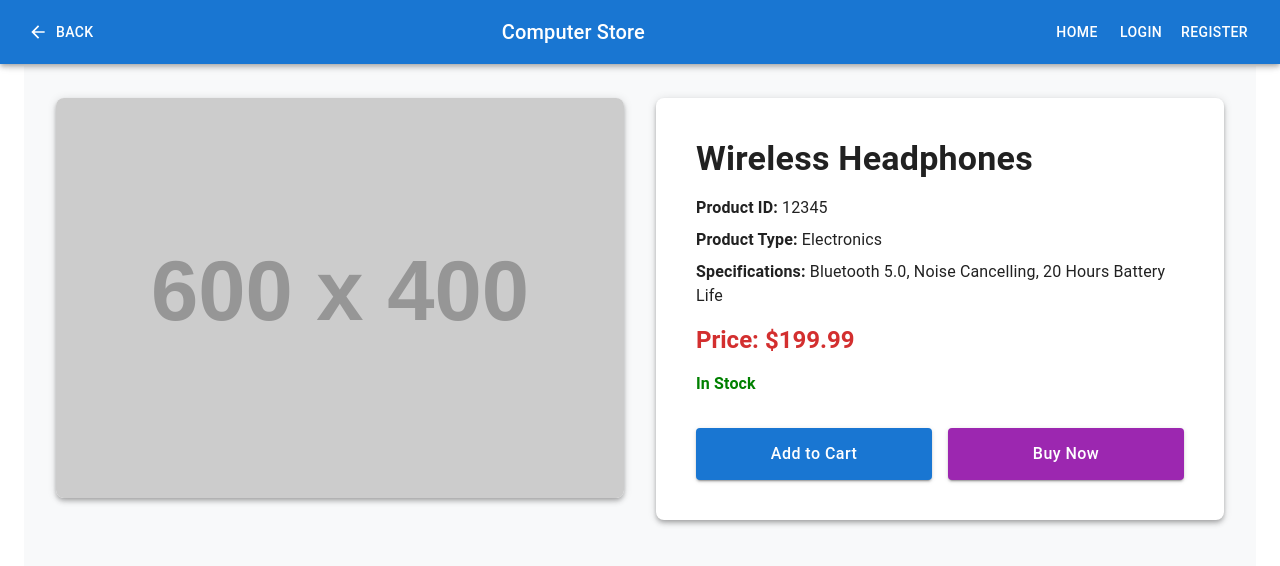
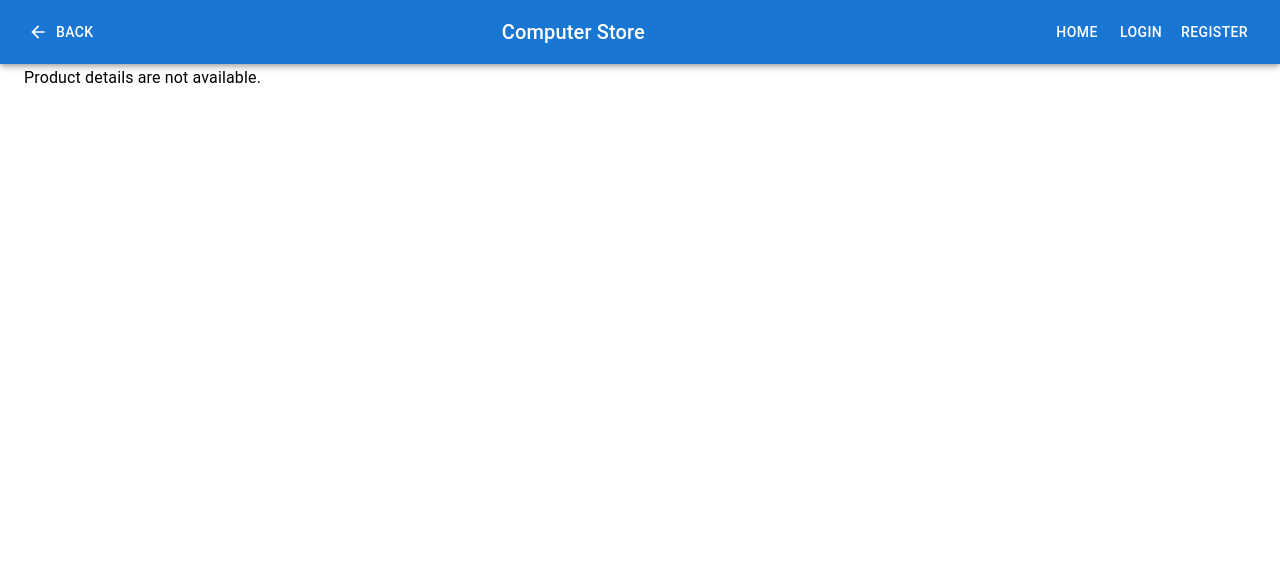
Before and after one commit to Yigao-Zhao/project-assignment-4-group-16, a React (Create React App) app in the folder front_end/laptop-shopping-mall/: page /productDetail in a window 1280 px wide. Shown: the top 566 px of the page. Built offline with nearby package versions, Linux system fonts and the light colour scheme.

Commit message:
detail back end linked and structrue of rating

```diff
--- a/front_end/laptop-shopping-mall/src/pages/ProductDetail/productDetail.jsx
+++ b/front_end/laptop-shopping-mall/src/pages/ProductDetail/productDetail.jsx
@@ -1,4 +1,4 @@
-import React from "react";
+import React, { useState } from "react";
 import {
   Box,
   Typography,
@@ -7,20 +7,48 @@ import {
   CardContent,
   CardMedia,
   Button,
+  TextField,
+  Snackbar,
+  Alert,
 } from "@mui/material";
+import { useLocation } from "react-router-dom";
 
 const ProductDetail = () => {
-  // Example product data
-  const product = {
-    ProductID: "12345",
-    ProductName: "Wireless Headphones",
-    ProductType: "Electronics",
-    ProductSpecifications:
-      "Bluetooth 5.0, Noise Cancelling, 20 Hours Battery Life",
-    ProductImage: "https://via.placeholder.com/600x400", // Replace with actual image URL
-    ProductPrice: "$199.99",
-    ProductStock: "In Stock",
+  const location = useLocation();
+  const product = location.state?.product; // 从路由状态中接收产品数据
+  const [reviews, setReviews] = useState([
+    // 静态 DEMO 评论数据
+    { rating: 5, text: "Excellent product!" },
+    { rating: 4, text: "Very good, but a bit pricey." },
+  ]);
+  const [newReview, setNewReview] = useState(""); // 用户输入的新评论
+  const [rating, setRating] = useState(0); // 用户输入的新评分
+  const [openSnackbar, setOpenSnackbar] = useState(false); // 控制提示框
+  const [snackbarMessage, setSnackbarMessage] = useState(""); // 提示消息
+  const [snackbarSeverity, setSnackbarSeverity] = useState("success"); // 提示类型
+
+  // 提交评论
+  const handleSubmitReview = () => {
+    if (!rating || !newReview) {
+      setSnackbarMessage("Please provide both rating and review.");
+      setSnackbarSeverity("error");
+      setOpenSnackbar(true);
+      return;
+    }
+
+    // 模拟新增评论（静态数据）
+    setReviews((prev) => [...prev, { rating, text: newReview }]);
+    setNewReview("");
+    setRating(0);
+    setSnackbarMessage("Review added successfully!");
+    setSnackbarSeverity("success");
+    setOpenSnackbar(true);
   };
+
+  if (!product) {
+    // 如果没有产品数据，提示用户
+    return <Typography>Product details are not available.</Typography>;
+  }
 
   return (
     <Box
@@ -30,17 +58,10 @@ const ProductDetail = () => {
         padding: 4,
       }}
     >
-      {/* Product Page Layout */}
       <Grid container spacing={4} justifyContent="center">
-        {/* Product Image Section */}
+        {/* 产品图片 */}
         <Grid item xs={12} md={6}>
-          <Card
-            sx={{
-              boxShadow: 4,
-              borderRadius: 2,
-              overflow: "hidden",
-            }}
-          >
+          <Card sx={{ boxShadow: 4, borderRadius: 2, overflow: "hidden" }}>
             <CardMedia
               component="img"
               image={product.ProductImage}
@@ -54,7 +75,7 @@ const ProductDetail = () => {
           </Card>
         </Grid>
 
-        {/* Product Details Section */}
+        {/* 产品详情 */}
         <Grid item xs={12} md={6}>
           <Card
             sx={{
@@ -65,14 +86,7 @@ const ProductDetail = () => {
             }}
           >
             <CardContent>
-              <Typography
-                variant="h4"
-                component="div"
-                sx={{
-                  fontWeight: "bold",
-                  mb: 2,
-                }}
-              >
+              <Typography variant="h4" sx={{ fontWeight: "bold", mb: 2 }}>
                 {product.ProductName}
               </Typography>
               <Typography variant="body1" sx={{ mb: 1 }}>
@@ -84,66 +98,72 @@ const ProductDetail = () => {
               <Typography variant="body1" sx={{ mb: 1 }}>
                 <strong>Specifications:</strong> {product.ProductSpecifications}
               </Typography>
-              <Typography
-                variant="h5"
-                sx={{
-                  fontWeight: "bold",
-                  color: "#d32f2f",
-                  my: 2,
-                }}
-              >
-                Price: {product.ProductPrice}
+              <Typography variant="h5" sx={{ fontWeight: "bold", color: "#d32f2f", my: 2 }}>
+                Price: ${product.ProductPrice}
               </Typography>
-              <Typography
-                variant="body1"
-                sx={{
-                  color: product.ProductStock === "In Stock" ? "green" : "red",
-                  fontWeight: "bold",
-                }}
-              >
-                {product.ProductStock}
+              <Typography variant="body1" sx={{ color: "green", fontWeight: "bold" }}>
+                {product.ProductStock || "In Stock"}
               </Typography>
             </CardContent>
-
-            {/* Action Buttons */}
-            <Box
-              sx={{
-                display: "flex",
-                justifyContent: "space-between",
-                padding: 2,
-                gap: 2,
-              }}
-            >
-              <Button
-                variant="contained"
-                color="primary"
-                fullWidth
-                sx={{
-                  textTransform: "none",
-                  fontSize: "1rem",
-                  py: 1.5,
-                  backgroundColor: "#1976d2",
-                  ":hover": { backgroundColor: "#125ea0" },
-                }}
-              >
-                Add to Cart
-              </Button>
-              <Button
-                variant="contained"
-                color="secondary"
-                fullWidth
-                sx={{
-                  textTransform: "none",
-                  fontSize: "1rem",
-                  py: 1.5,
-                }}
-              >
-                Buy Now
-              </Button>
-            </Box>
           </Card>
         </Grid>
       </Grid>
+
+      {/* 评论部分 */}
+      <Box sx={{ mt: 5 }}>
+        <Typography variant="h5" sx={{ fontWeight: "bold", mb: 2 }}>
+          Reviews
+        </Typography>
+        {reviews.length > 0 ? (
+          reviews.map((review, index) => (
+            <Card key={index} sx={{ mb: 2, p: 2 }}>
+              <Typography>
+                <strong>Rating:</strong> {review.rating} / 5
+              </Typography>
+              <Typography>{review.text}</Typography>
+            </Card>
+          ))
+        ) : (
+          <Typography>No reviews yet.</Typography>
+        )}
+
+        {/* 提交评论 */}
+        <Card sx={{ mt: 4, p: 3 }}>
+          <Typography variant="h6" sx={{ fontWeight: "bold", mb: 2 }}>
+            Add Your Review
+          </Typography>
+          <TextField
+            label="Your Review"
+            value={newReview}
+            onChange={(e) => setNewReview(e.target.value)}
+            fullWidth
+            multiline
+            rows={3}
+            sx={{ mb: 2 }}
+          />
+          <TextField
+            label="Your Rating (1-5)"
+            type="number"
+            value={rating}
+            onChange={(e) => setRating(Number(e.target.value))}
+            fullWidth
+            inputProps={{ min: 1, max: 5 }}
+            sx={{ mb: 2 }}
+          />
+          <Button variant="contained" onClick={handleSubmitReview}>
+            Submit Review
+          </Button>
+        </Card>
+      </Box>
+
+      {/* 提示框 */}
+      <Snackbar
+        open={openSnackbar}
+        autoHideDuration={3000}
+        onClose={() => setOpenSnackbar(false)}
+      >
+        <Alert severity={snackbarSeverity}>{snackbarMessage}</Alert>
+      </Snackbar>
     </Box>
   );
 };
```
